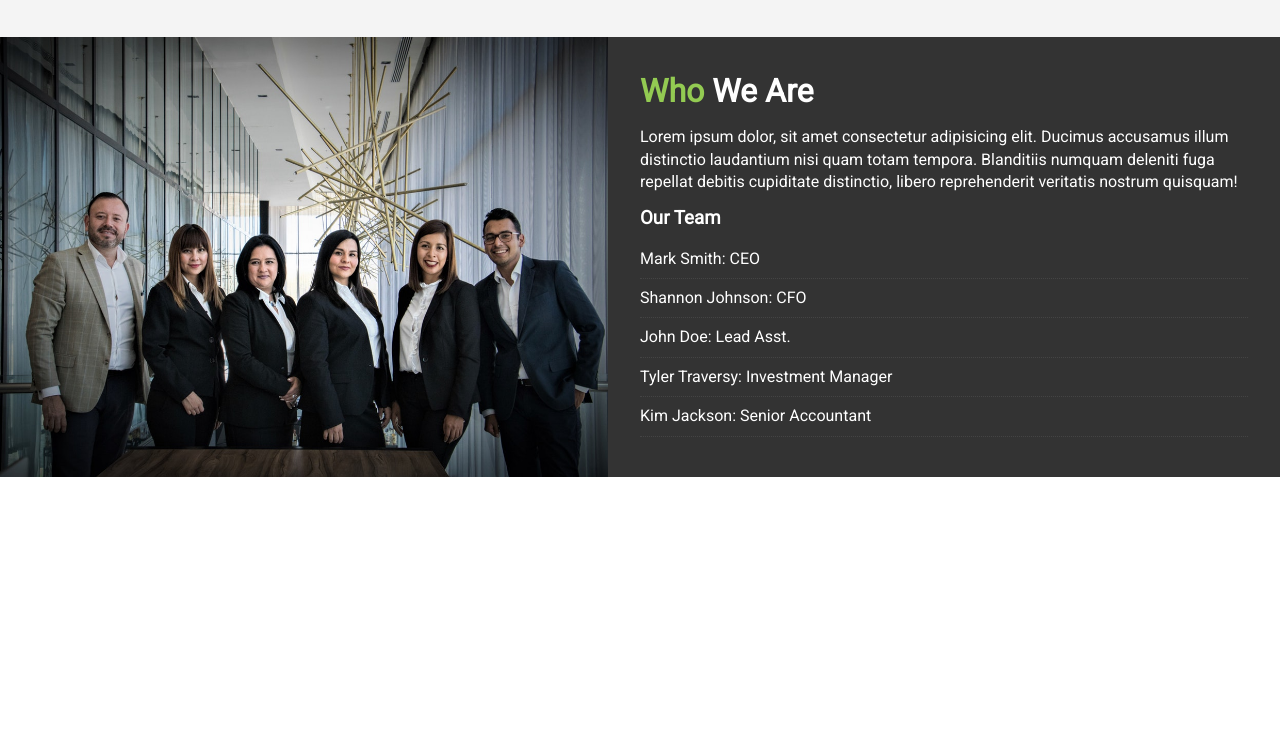
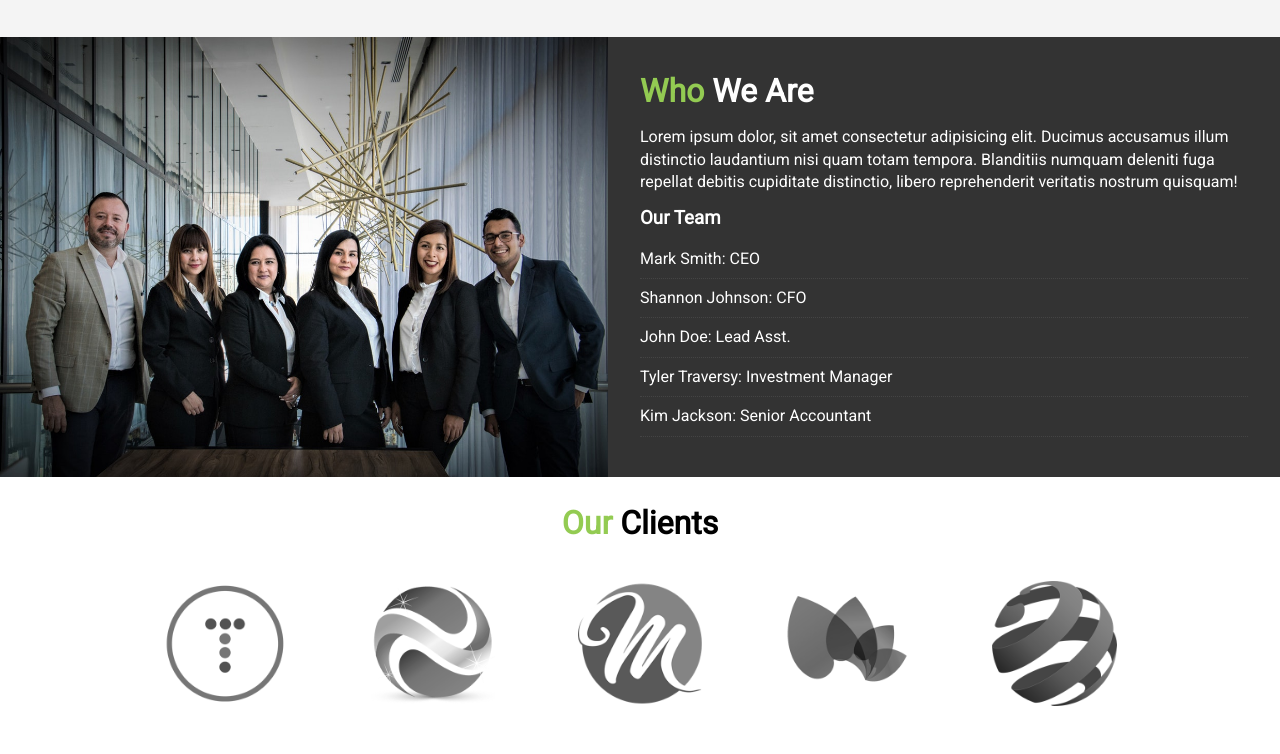
Before and after one commit to akhiljayan29aj/EdgeLedgerWebsite, a plain HTML site: page index.html in a window 1280 px wide. Shown: the part 1172-1926 px from the top of the page. Before the commit the page ends 1649 px from the top, so only its background shows below. Drawn offline with Linux system fonts and the light colour scheme.

Commit message:
Client section

```diff
--- a/css/style.css
+++ b/css/style.css
@@ -208,3 +208,15 @@ p{
 #who .who-img{
     background: url('../img/people.jpg') no-repeat center center/cover;
 }
+
+/* Clients */
+
+#clients .items{
+    display: flex;
+}
+
+#clients .items img{
+    display: block;
+    margin: auto;
+    width: 60%;
+}
--- a/index.html
+++ b/index.html
@@ -90,6 +90,20 @@
         </div>
     </section>
 
+    <!-- Clients -->
+
+    <section id="clients" class="py-1">
+        <div class="container">
+            <h2 class="m-heading text-center"><span class="text-primary">Our</span> Clients</h2>
+            <div class="items py-1">
+                <div><img src="./img/logos/logo1.png" alt="Client"></div>
+                <div><img src="./img/logos/logo2.png" alt="Client"></div>
+                <div><img src="./img/logos/logo3.png" alt="Client"></div>
+                <div><img src="./img/logos/logo4.png" alt="Client"></div>
+                <div><img src="./img/logos/logo5.png" alt="Client"></div>
+            </div>
+        </div>
+    </section>
 
 </body>
 </html>
```
